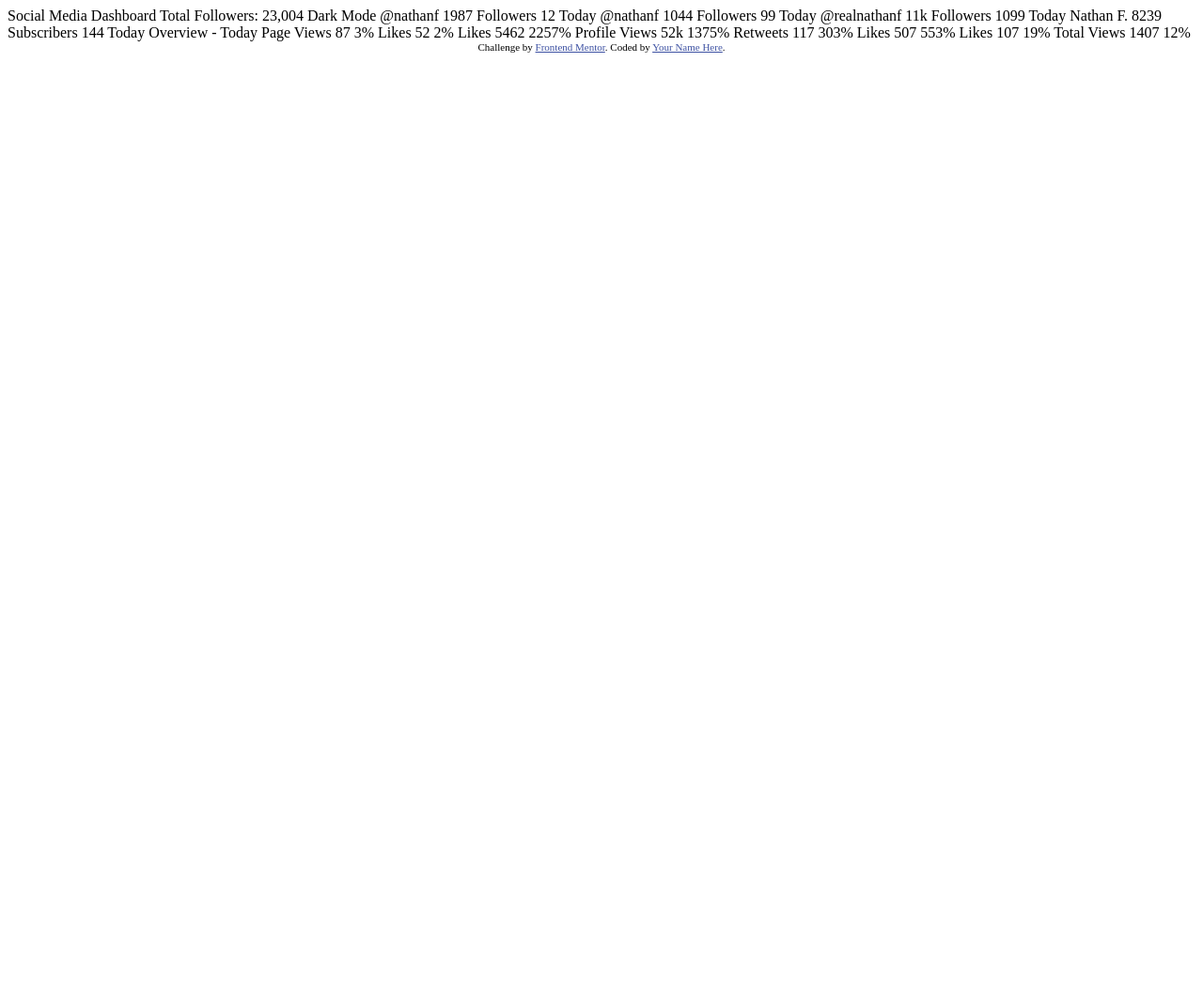
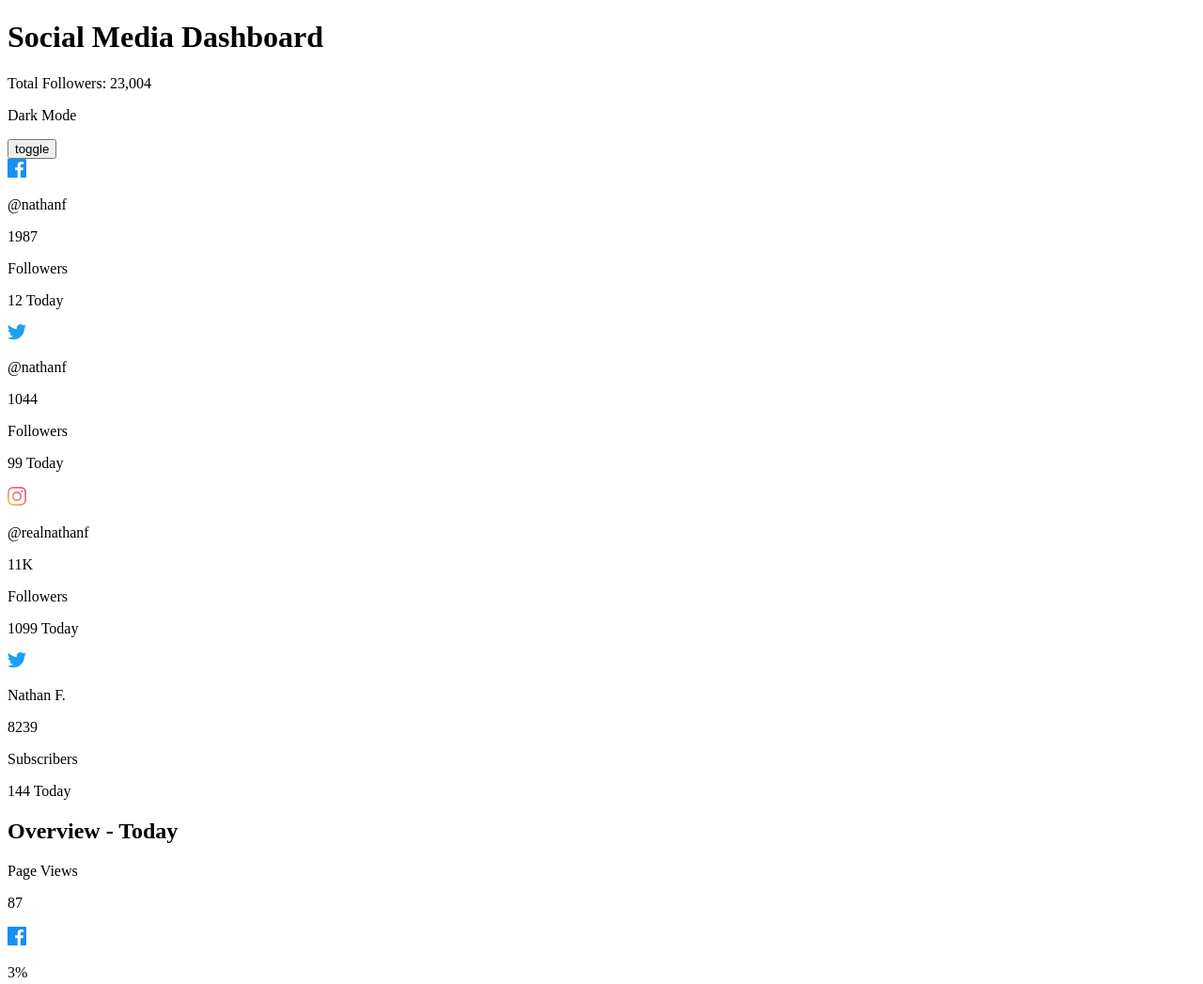
Before and after one commit to yamami-mohammed-monsif/fm--social-media-dashboard-with-theme-switcher-master, a plain HTML site: page index.html in a window 1280 px wide. Shown: the top 1047 px of the page at 94% size. Before the commit the page ends 800 px from the top, so only its background shows below. Drawn offline with Linux system fonts and the light colour scheme.

Commit message:
write the structure with HTML

```diff
--- a/index.html
+++ b/index.html
@@ -2,86 +2,178 @@
 <html lang="en">
 <head>
   <meta charset="UTF-8">
-  <meta name="viewport" content="width=device-width, initial-scale=1.0"> <!-- displays site properly based on user's device -->
+  <meta name="viewport" content="width=device-width, initial-scale=1.0">
 
   <link rel="icon" type="image/png" sizes="32x32" href="./images/favicon-32x32.png">
 
   <title>Frontend Mentor | [Challenge Name Here]</title>
-
-  <!-- Feel free to remove these styles or customise in your own stylesheet 👍 -->
-  <style>
-    .attribution { font-size: 11px; text-align: center; }
-    .attribution a { color: hsl(228, 45%, 44%); }
-  </style>
 </head>
 <body>
 
-  Social Media Dashboard
-  Total Followers: 23,004
+  <div class="container">
+    <header>
+      <div>
+        <h1>Social Media Dashboard</h1>
+        <p>Total Followers: 23,004</p>
+      </div>
+      <div>
+        <p>Dark Mode</p>
+        <button>toggle</button>
+      </div>
+    </header>
 
-  Dark Mode
+    <main>
+
+      <section>
+        <div class="followers-stats | display-grid">
+          <div>
+            <div>
+              <img src="images/icon-facebook.svg" alt="">
+              <p class="account-name">@nathanf</p>
+            </div>
+            <div>
+              <p class="followers-number">1987</p>
+              <p class="followers">Followers</p>
+            </div>
+            <p class="stats increase">12 Today</p>
+          </div>
+
+          <div>
+            <div>
+              <img src="images/icon-twitter.svg" alt="">
+              <p class="account-name">@nathanf</p>
+            </div>
+            <div>
+              <p class="followers-number">1044</p>
+              <p class="followers">Followers</p>
+            </div>
+            <p class="stats increase">99 Today</p>
+          </div>
+
+          <div>
+            <div>
+              <img src="images/icon-instagram.svg" alt="">
+              <p class="account-name">@realnathanf</p>
+            </div>
+            <div>
+              <p class="followers-number">11K</p>
+              <p class="followers">Followers</p>
+            </div>
+            <p class="stats increase">1099 Today</p>
+          </div>
+        </div>
+
+        <div>
+          <div>
+            <img src="images/icon-twitter.svg" alt="">
+            <p class="account-name">Nathan F.</p>
+          </div>
+          <div>
+            <p class="followers-number">8239</p>
+            <p class="followers">Subscribers</p>
+          </div>
+          <p class="stats decrease">144 Today</p>
+        </div>
+      </section>
 
 
+      <section>
+        <div class="overview-today | display-grid">
+          <h2>Overview - Today</h2>
 
-  @nathanf
-  1987
-  Followers
-  12 Today
+          <div class="display-flex">
+            <div>
+              <p>Page Views</p>
+              <p class="number">87</p>
+            </div>
+            <div>
+              <img src="images/icon-facebook.svg" alt="">
+              <p class="stats increase">3%</p>
+            </div>
+          </div>
 
-  @nathanf
-  1044
-  Followers
-  99 Today
+          <div class="display-flex">
+            <div>
+              <p>Likes</p>
+              <p class="number">52</p>
+            </div>
+            <div>
+              <img src="images/icon-facebook.svg" alt="">
+              <p class="stats decrease">2%</p>
+            </div>
+          </div>
 
-  @realnathanf
-  11k
-  Followers
-  1099 Today
+          <div>
+            <div>
+              <p>Likes</p>
+              <p class="number">5462</p>
+            </div>
+            <div>
+              <img src="images/icon-instagram.svg" alt="">
+              <p class="stats increase">2257%</p>
+            </div>
+          </div>
 
-  Nathan F.
-  8239
-  Subscribers
-  144 Today
+          <div>
+            <div>
+              <p>Profile Views</p>
+              <p class="number">52K</p>
+            </div>
+            <div>
+              <img src="images/icon-instagram.svg" alt="">
+              <p class="stats increase">1375%</p>
+            </div>
+          </div>
 
+          <div>
+            <div>
+              <p>Retweets</p>
+              <p class="number">117</p>
+            </div>
+            <div>
+              <img src="images/icon-twitter.svg" alt="">
+              <p class="stats increase">303%</p>
+            </div>
+          </div>
 
+          <div>
+            <div>
+              <p>Likes</p>
+              <p class="number">507</p>
+            </div>
+            <div>
+              <img src="images/icon-twitter.svg" alt="">
+              <p class="stats increase">553%</p>
+            </div>
+          </div>
 
-  Overview - Today
+          <div>
+            <div>
+              <p>Likes</p>
+              <p class="number">107</p>
+            </div>
+            <div>
+              <img src="images/icon-youtube.svg" alt="">
+              <p class="stats decrease">19%</p>
+            </div>
+          </div>
 
-  Page Views
-  87
-  3%
+          <div>
+            <div>
+              <p>Total Views</p>
+              <p class="number">1407</p>
+            </div>
+            <div>
+              <img src="images/icon-youtube.svg" alt="">
+              <p class="stats decrease">12%</p>
+            </div>
+          </div>
 
-  Likes
-  52
-  2%
+        </div>
+      </section>
 
-  Likes
-  5462
-  2257%
+    </main>
+  </div>
 
-  Profile Views
-  52k
-  1375%
-
-  Retweets
-  117
-  303%
-
-  Likes
-  507
-  553%
-
-  Likes
-  107
-  19%
-
-  Total Views
-  1407
-  12%
-
-  <div class="attribution">
-    Challenge by <a href="https://www.frontendmentor.io?ref=challenge" target="_blank">Frontend Mentor</a>.
-    Coded by <a href="#">Your Name Here</a>.
-  </div>
 </body>
 </html>
```
